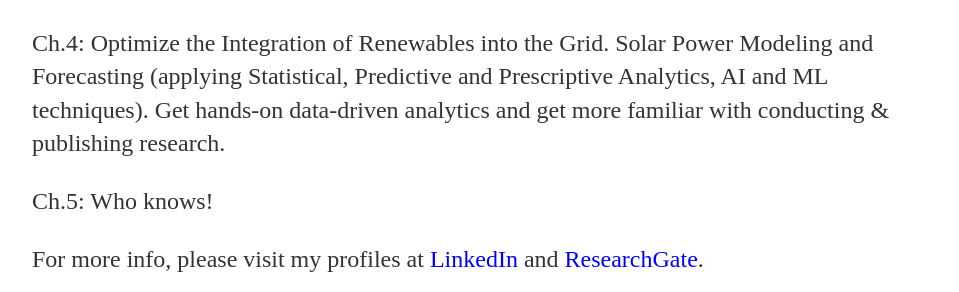
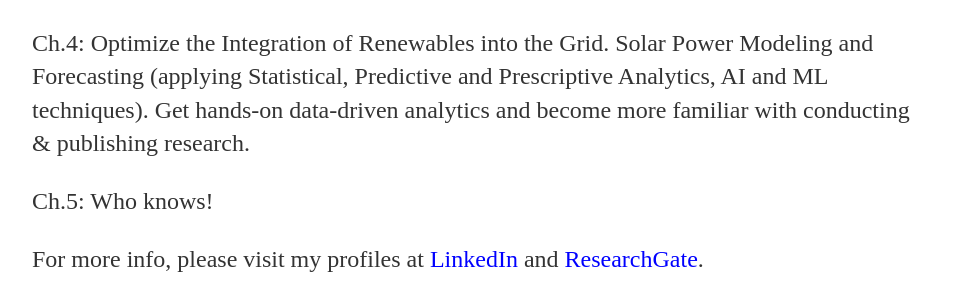
Before and after one commit to MohamedAbuella/MohamedAbuella.github.io, a Jekyll site: the page built from cv/index.html, in a window 1280 px wide. Shown: the part 870-1162 px from the top of the page, without its empty margins (160-1119 px from the left). Built offline with Jekyll 4.4.1, drawn with Linux system fonts in a browser that asks for light colours; nearby versions of some CDN libraries; a script that is not in the unit is left out; comment, search, counter and statistics services are not loaded.

Commit message:
Update index.html

```diff
--- a/cv/index.html
+++ b/cv/index.html
@@ -12,7 +12,7 @@
 <p>Ch.1: Fundamentals of Electrical Engineering. This chapter covers Instrumentation & Control, Power Electronics, such as Diodes & Thyristors as rectifiers, (applying laws of Physics). With getting hands-on electrical installations & wiring and maintenance of electrical control equipment at pumping stations.</p>
 <p>Ch.2: Power Systems Analysis. It includes Power Flow and Faults Calculations, (applying Numerical Analysis methods, such as Newton methods, Differential eqs & Integrals, etc). Get hands-on some simulations of power systems and programmable logic controllers (PLC).</p>
 <p>Ch.3: Optimal Power Flow (OPF) and Security Constrained Economic Dispatch (SCED). It is considering renewables as well, specifically for wind energy resouces at the transmission level, (applying Optimization techniques). Get hands-on more of modeling and analysis of power systems.</p>
-<p>Ch.4: Optimize the Integration of Renewables into the Grid. Solar Power Modeling and Forecasting (applying Statistical, Predictive and Prescriptive Analytics, AI and ML techniques). Get hands-on data-driven analytics and get more familiar with conducting & publishing research.</p>
+<p>Ch.4: Optimize the Integration of Renewables into the Grid. Solar Power Modeling and Forecasting (applying Statistical, Predictive and Prescriptive Analytics, AI and ML techniques). Get hands-on data-driven analytics and become more familiar with conducting & publishing research.</p>
 <p>Ch.5: Who knows!</p>
 <p>For more info, please visit my profiles at <a href="https://www.linkedin.com/in/mohamed-abuella/" target="_blank" style="color:blue">LinkedIn</a> and <a href="https://www.researchgate.net/profile/Mohamed_Abuella" target="_blank" style="color:blue">ResearchGate</a>.</p>
 
```
